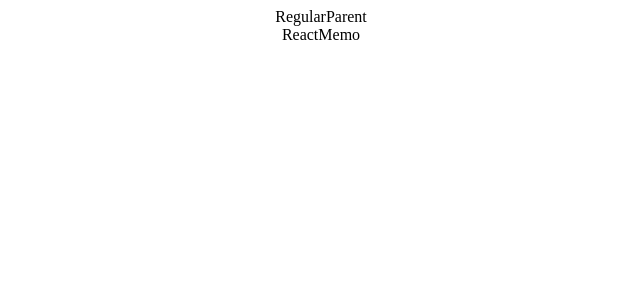
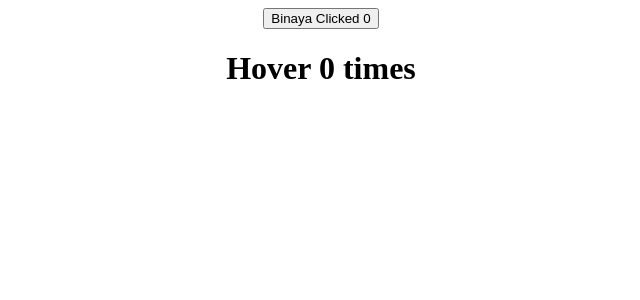
Before and after one commit to BajraYeJoon/React-Concepts, a React (Vite) app: page / in a window 1280 px wide. Shown: the top 300 px of the page, without its empty margins (319-959 px from the left). Built offline with nearby package versions, Linux system fonts and the light colour scheme.

Commit message:
Higher Order Component

```diff
--- a/src/App.jsx
+++ b/src/App.jsx
@@ -14,6 +14,8 @@ import ListRender from "./components/ListRender";
 import Form from "./components/Form";
 import LifeCycleA from "./components/LifeCycleA";
 import RegularParent from "./components/RegularParent";
+import Clicker from "./components/higherorder/Clicker";
+import Hover from "./components/higherorder/Hover";
 class App extends Component {
   render() {
     return (
@@ -44,8 +46,12 @@ class App extends Component {
         {/* <Form /> */}
 
         {/* <LifeCycleA /> */}
+{/*
+        <RegularParent /> */}
 
-        <RegularParent />
+        <Clicker  name="Binaya"/>
+        <Hover />
+
       </div>
     );
   }
--- /dev/null
+++ b/src/components/higherorder/Clicker.jsx
@@ -0,0 +1,16 @@
+import React, { Component } from 'react'
+import higherOrder from './higherOrder'
+
+class Clicker extends Component {
+  render() {
+      // Destructuring the props for children to access it
+      const {moveHandler ,count} = this.props
+    return (
+      <div>
+          <button onClick={moveHandler}>{this.props.name} Clicked {count}</button>
+      </div>
+    )
+  }
+}
+
+export default higherOrder(Clicker, 5)
--- /dev/null
+++ b/src/components/higherorder/Hover.jsx
@@ -0,0 +1,16 @@
+import React, { Component } from "react";
+import higherOrder from "./higherOrder";
+
+class Hover extends Component {
+  render() {
+    // Destructuring the props for children to access it
+    const { moveHandler, count } = this.props;
+    return (
+      <div>
+        <h1 onMouseOver={moveHandler}> Hover {count} times</h1>
+      </div>
+    );
+  }
+}
+
+export default higherOrder(Hover, 15);// second parameter as argument
--- /dev/null
+++ b/src/components/higherorder/higherOrder.jsx
@@ -0,0 +1,37 @@
+import React from 'react';
+
+// Higher Order COmponent to reuse the same functionality over different component
+// the whole component is wrapped around the wrapper and inside contains the regular class component that contains the methods
+// or logic
+// as arrow function take two parameters, second parameter can be passed as the custom
+// argument
+const higherOrder = (WrappedComponent, customIncrement) =>{
+    class HigherOrder extends React.Component {
+
+        constructor(props) {
+          super(props)
+
+          this.state = {
+             count : 0,
+          }
+
+
+        }
+
+        moveHandler = () => {
+            this.setState((prevState) => {
+                return {count: prevState.count + customIncrement}
+            })
+        }
+       render() {
+           return (
+            //    the initial state and the updation state is passed down as props ot the child
+            //if there is any props that needs to be passed . spread operator must be used in the wrapped component
+               <WrappedComponent count={this.state.count} moveHandler={this.moveHandler} {...this.props}/>
+           )
+       }
+    }
+    return HigherOrder
+}
+
+export default higherOrder
```
